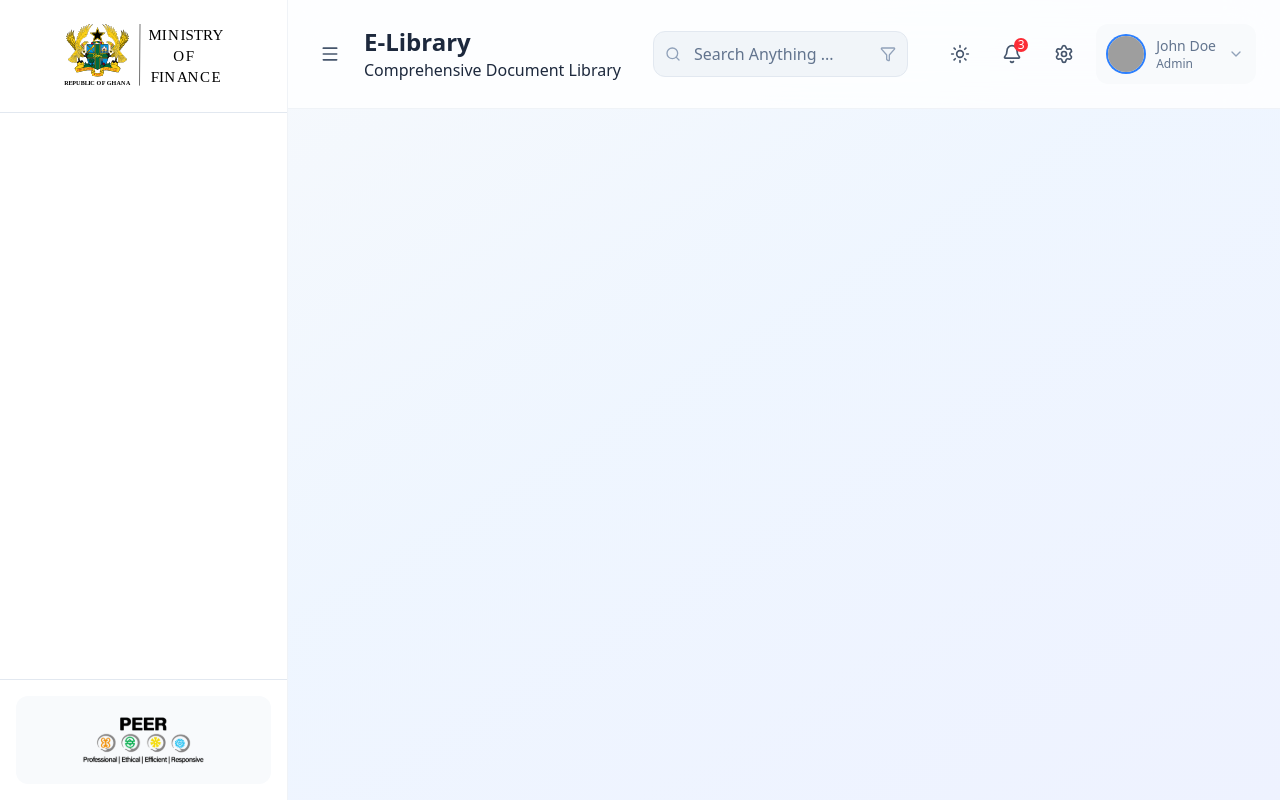
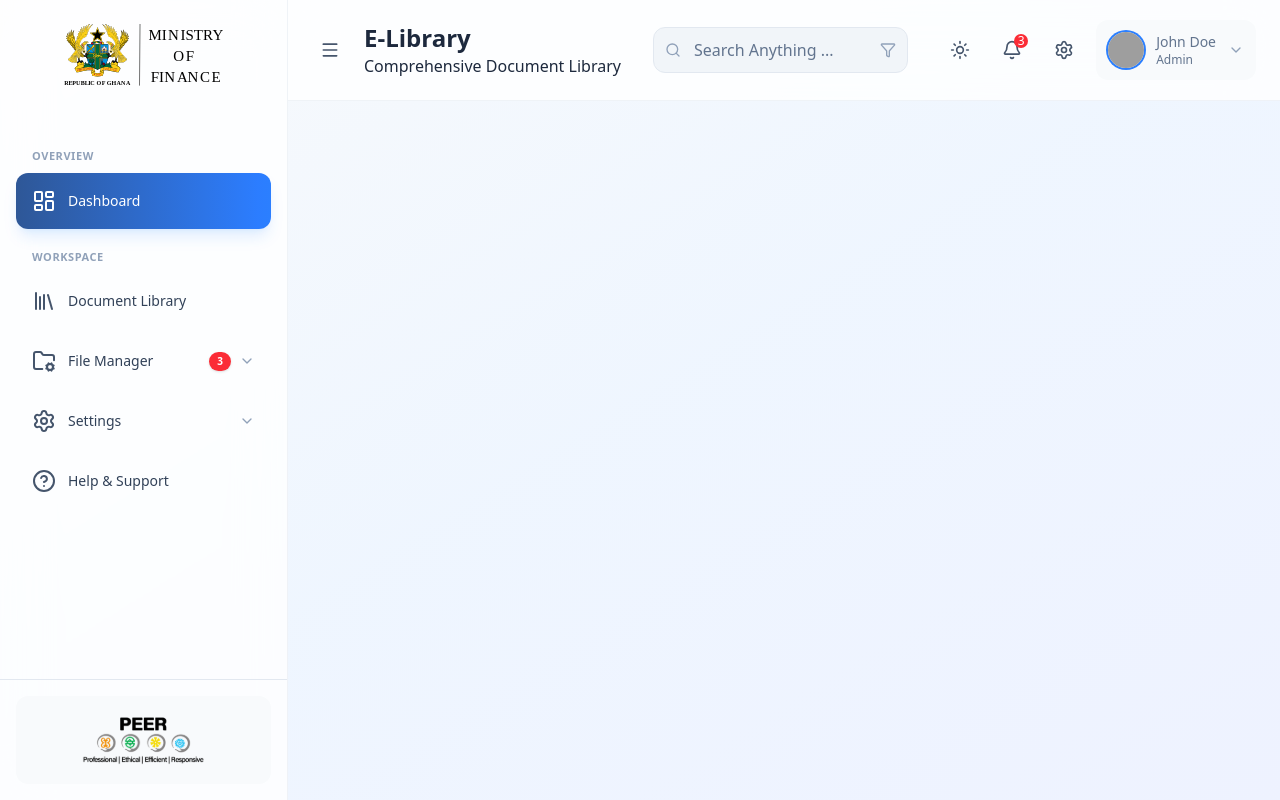
Before and after one commit to Nissau96/e-library, a React (Vite) app: page / in a window 1280 px wide. Built offline with nearby package versions, Linux system fonts and the light colour scheme; grey boxes are pictures that could not be loaded.

Commit message:
Adding Toggle functions to sidebar

```diff
--- a/src/App.css
+++ b/src/App.css
@@ -2,7 +2,7 @@
 
 @layer components {
   .sidebar-theme {
-    @apply transition duration-300 ease-in-out bg-white/80 dark:bg-slate-900/80 backdrop-blur-xl border-r border-slate-200/50 dark:border-slate-700/50 flex flex-col relative z-10;
+    @apply transition-all duration-300 ease-in-out bg-white/80 dark:bg-slate-900/80 backdrop-blur-xl border-r border-slate-200/50 dark:border-slate-700/50 flex flex-col relative z-10;
   }
   .search-input {
     @apply w-full pl-10 pr-4 py-2.5 bg-slate-100 dark:bg-slate-800 border border-slate-200 dark:border-slate-700 rounded-xl text-slate-800 dark:text-white placeholder-slate-500 focus:outline-none focus:ring-2 focus:ring-blue-500 focus:border-transparent transition-all;
--- a/src/App.jsx
+++ b/src/App.jsx
@@ -3,12 +3,26 @@ import Sidebar from './components/Layouts/Sidebar';
 import Header from './components/Layouts/Header';
 
 export default function App() {
+
+  const [sideBarCollapsed, setSideBarCollapsed] = React.useState(false);
+  const [currentPage, setCurrentPage] = React.useState('dashboard');
+
+
+
+
   return (
     <div className='min-h-screen bg-linear-to-br from-slate-50 via-blue-50 to-indigo-50 dark:from-slate-900 dark:via-slate-800 dark:to-slate-900 transition-all duration-500'>
       <div className="flex h-screen overflow-hidden">
-        <Sidebar />
+        <Sidebar
+          collapsed={sideBarCollapsed}
+          onToggleSidebar={() => setSideBarCollapsed(!sideBarCollapsed)}
+          currentPage={currentPage}
+          onPageChange={setCurrentPage}
+        />
         <div className="flex-1 flex flex-col overflow-hidden">
-          <Header />
+          <Header
+          sideBarCollapsed={sideBarCollapsed}
+          onToggleSidebar={() => setSideBarCollapsed(!sideBarCollapsed)} />
         </div>
       </div>
     </div>
--- a/src/components/Layouts/Header.jsx
+++ b/src/components/Layouts/Header.jsx
@@ -1,13 +1,13 @@
 import { Bell, ChevronDown, Filter, Menu, Search, Settings, Sun } from 'lucide-react';
 import React from 'react';
 
-export default function Header() {
+export default function Header({ sideBarCollapsed, onToggleSidebar }) {
   return (
-    <div className='bg-white/80 dark:bg-slate-900/80 backdrop-blur-xl border-b border-slate-200/50 darker:border-slate-700/50 px-6 py-6'>
+    <div className='bg-white/80 dark:bg-slate-900/80 backdrop-blur-xl border-b border-slate-200/50 darker:border-slate-700/50 px-6 py-5'>
         <div className="flex items-center justify-between">
             {/* Left Section */}
             <div className="flex items-center space-x-4">
-                <button className="p-2 rounded-lg text-slate-600 dark:text-slate-300 hover:bg-slate-100 dark:hover:bg-slate-800 transition-colors">
+                <button className="p-2 rounded-lg text-slate-600 dark:text-slate-300 hover:bg-slate-100 dark:hover:bg-slate-800 transition-colors" onClick={onToggleSidebar}>
                     <Menu className='w-5 h-5' />
                 </button>
 
--- a/src/components/Layouts/Sidebar.jsx
+++ b/src/components/Layouts/Sidebar.jsx
@@ -1,55 +1,157 @@
 import React from "react";
+import { navMenuGroups } from "./nav-menu-links";
+import { ChevronDown, ChevronRight } from "lucide-react";
 
-export default function Sidebar() {
+export default function Sidebar({ collapsed, onToggle, currentPage, onPageChange }) {
+
+  // Initialize state (using a Set for O(1) lookups)
+  const [expandedItems, setExpandedItems] = React.useState(new Set([]));
+
+  const toggleExpanded = (itemId) => {
+    setExpandedItems((prev) => {
+      const newExpanded = new Set(prev);
+      if (newExpanded.has(itemId)) {
+        newExpanded.delete(itemId);
+      } else {
+        newExpanded.add(itemId);
+      }
+      return newExpanded;
+    });
+  };
+
   return (
-    <div className="w-72 sidebar-theme flex flex-col h-full bg-white dark:bg-slate-900 transition-colors duration-300">
+    <div className={`${collapsed ? "w-24" : "w-72"} sidebar-theme`}>
 
       {/* ================= TOP SECTION (Ministry Logo) ================= */}
-      <div className="p-6 border-b border-slate-200 dark:border-slate-700/50">
+      <div className="p-6">
         <div className="flex items-center justify-center">
-
-          {/* 1. Light Mode Logo (Visible by default, hidden in dark mode) */}
-          <img
-            src="/src/assets/images/Asset-8.svg"
-            alt="Ministry of Finance"
-            className="w-48 h-16 object-contain mx-auto block dark:hidden"
-          />
-
-          {/* 2. Dark Mode Logo (Hidden by default, visible in dark mode) */}
-          <img
-            src="/src/assets/images/LOGO copy.png"
-            alt="Ministry of Finance"
-            className="w-48 h-16 object-contain mx-auto hidden dark:block"
-          />
-
+          {!collapsed ? (
+            /* EXPANDED: Show Large Logo */
+            <>
+              <img src="/src/assets/images/Asset-8.svg" alt="Ministry of Finance" className="w-48 h-16 object-contain mx-auto block dark:hidden" />
+              <img src="/src/assets/images/LOGO copy.png" alt="Ministry of Finance" className="w-48 h-16 object-contain mx-auto hidden dark:block" />
+            </>
+          ) : (
+            /* COLLAPSED: Show Small Icon (FIXED WIDTH) */
+            /* Changed w-48 to w-12 to fit inside the w-24 sidebar */
+            <>
+              <img src="/src/assets/images/MoFEP_Logo__6_-removebg-preview.png" alt="Ministry of Finance" className="w-12 h-auto object-contain mx-auto block dark:hidden" />
+              <img src="/src/assets/images/MoFEP_Logo__3_-removebg-preview.png" alt="Ministry of Finance" className="w-12 h-auto object-contain mx-auto hidden dark:block" />
+            </>
+          )}
         </div>
       </div>
 
       {/* ================= NAVIGATION ================= */}
       <nav className="flex-1 p-4 space-y-2 overflow-y-auto">
-        {/* Nav items go here */}
+        {navMenuGroups.map((group, groupIndex) => (
+          <div key={groupIndex}>
+
+            {/* Group Title - Hide text when collapsed for cleaner look */}
+            <h3 className={`px-4 text-[11px] font-bold text-slate-400 uppercase tracking-wider mb-2 mt-5 ${collapsed ? 'text-center' : ''}`}>
+              {collapsed ? ' ' : group.title}
+            </h3>
+
+            {/* Group Items */}
+            <div className="space-y-1">
+              {group.items.map((item) => {
+                const hasSubmenu = item.submenu && item.submenu.length > 0;
+                const isActive = item.id === currentPage;
+                const isExpanded = expandedItems.has(item.id);
+
+                return (
+                  <div key={item.id}>
+
+                    {/* Main Item */}
+                    <div
+                      onClick={() => hasSubmenu ? toggleExpanded(item.id) : onPageChange(item.id)}
+                      className={`
+                        flex items-center ${collapsed ? 'justify-center' : 'justify-between'} p-4 rounded-xl transition-all duration-200 cursor-pointer select-none
+                        ${isActive
+                          ? 'bg-gradient-to-r from-[#2e5797] to-blue-500 text-white shadow-lg shadow-blue-200/50 dark:shadow-none'
+                          : 'hover:bg-slate-100 dark:hover:bg-slate-800/50 text-slate-700 dark:text-slate-300'
+                        }
+                      `}
+                    >
+                      {/* Left Side: Icon + Label */}
+                      <div className="flex items-center space-x-3">
+                        <item.icon className={`w-6 h-6 ${isActive ? 'text-white' : 'text-slate-600 dark:text-slate-400'}`} />
+                        {!collapsed && <span className="font-medium text-sm">{item.label}</span>}
+                      </div>
+
+                      {/* Right Side: Badge & Chevron (Hidden when collapsed) */}
+                      {!collapsed && (
+                        <div className="flex items-center gap-2">
+                          {item.badge && (
+                            <span className={`
+                              px-2 py-0.5 rounded-full text-[10px] font-bold shadow-sm
+                              ${isActive ? 'bg-white text-blue-600' : 'bg-red-500 text-white'}
+                            `}>
+                              {item.badge}
+                            </span>
+                          )}
+
+                          {hasSubmenu && (
+                            <ChevronDown
+                              size={16}
+                              className={`transition-transform duration-200 ${isActive ? 'text-white/80' : 'text-slate-400'} ${isExpanded ? 'rotate-180' : ''}`}
+                            />
+                          )}
+                        </div>
+                      )}
+                    </div>
+
+                    {/* Submenu Items - Only show if NOT collapsed */}
+                    {!collapsed && hasSubmenu && isExpanded && (
+                      <div className="mt-1 ml-4 pl-4 border-l border-slate-200 dark:border-slate-700 space-y-1 animate-in slide-in-from-top-2 duration-200">
+                        {item.submenu.map((subItem) => {
+                          const isSubActive = subItem.id === currentPage;
+
+                          return (
+                            <div
+                              key={subItem.id}
+                              onClick={(e) => {
+                                e.stopPropagation();
+                                onPageChange(subItem.id);
+                              }}
+                              className={`
+                                flex items-center justify-between px-4 py-2 text-sm rounded-lg transition-colors cursor-pointer
+                                ${isSubActive
+                                  ? 'text-white bg-gradient-to-r from-[#2e5797] to-blue-500 font-medium'
+                                  : 'text-slate-500 hover:text-slate-900 dark:text-slate-400 dark:hover:text-slate-200 hover:bg-slate-50 dark:hover:bg-slate-800/30'
+                                }
+                              `}
+                            >
+                              <span>{subItem.label}</span>
+                              {subItem.badge && (
+                                <span className="bg-slate-200 text-blue-600 dark:bg-slate-700 dark:text-blue-300 px-2 py-1 rounded text-[10px] font-semibold">
+                                  {subItem.badge}
+                                </span>
+                              )}
+                            </div>
+                          );
+                        })}
+                      </div>
+                    )}
+
+                  </div>
+                );
+              })}
+            </div>
+          </div>
+        ))}
       </nav>
 
-      {/* ================= BOTTOM SECTION (PEER Logo) ================= */}
-      <div className="p-4 border-t border-slate-200 dark:border-slate-700/50">
-        <div className="flex justify-center space-x-3 p-3 rounded-xl bg-slate-50 dark:bg-slate-800/50">
-
-           {/* 1. Light Mode PEER Logo */}
-           <img
-             src="/src/assets/images/peerblack.svg"
-             alt="PEER Logo"
-             className="w-48 h-16 object-contain mx-auto block dark:hidden"
-           />
-
-           {/* 2. Dark Mode PEER Logo */}
-           <img
-             src="/src/assets/images/PEER-white.png"
-             alt="PEER Logo"
-             className="w-48 h-16 object-contain mx-auto hidden dark:block"
-           />
-
+      {/* ================= BOTTOM SECTION ================= */}
+      {/* Optimization: Hide bottom logo when collapsed to prevent layout break */}
+      {!collapsed && (
+        <div className="p-4 border-t border-slate-200 dark:border-slate-700/50">
+          <div className="flex justify-center space-x-3 p-3 rounded-xl bg-slate-50 dark:bg-slate-800/50">
+            <img src="/src/assets/images/peerblack.svg" alt="PEER Logo" className="w-48 h-16 object-contain mx-auto block dark:hidden" />
+            <img src="/src/assets/images/PEER-white.png" alt="PEER Logo" className="w-48 h-16 object-contain mx-auto hidden dark:block" />
+          </div>
         </div>
-      </div>
+      )}
     </div>
   );
 }
--- a/src/components/Layouts/nav-menu-links.js
+++ b/src/components/Layouts/nav-menu-links.js
@@ -6,34 +6,42 @@ import {
     HelpCircle
 } from 'lucide-react';
 
-export const navMenuLinks = [
+export const navMenuGroups = [
+    {
+        title: "Overview",
+        items: [
             {
                 id: 'dashboard',
                 icon: LayoutDashboard,
                 label: 'Dashboard',
                 active: true,
-        submenu: [],
-        role: 'admin'
+                role: 0
+            }
+        ]
     },
+    {
+        title: "Workspace",
+        items: [
             {
                 id: 'document-library',
                 icon: Library,
                 label: 'Document Library',
                 active: false,
                 submenu: [],
-        role: 'user'
+                role: 0
             },
             {
-        id: 'document-management',
+                id: 'file-manager',
                 icon: FolderCog,
-        label: 'Document Management',
+                label: 'File Manager',
                 active: false,
+                badge: '3',
                 submenu: [
                     { id: 'upload', label: 'Upload' },
-            { id: 'approval', label: 'Approval' },
+                    { id: 'approval', label: 'Workflow', badge: 'New' },
                     { id: 'recycle-bin', label: 'Recycle Bin' }
                 ],
-        role: 'admin'
+                role: 0
             },
             {
                 id: 'settings',
@@ -44,7 +52,7 @@ export const navMenuLinks = [
                     { id: 'profile', label: 'Profile' },
                     { id: 'reset-password', label: 'Reset Password' }
                 ],
-        role: 'user'
+                role: 0
             },
             {
                 id: 'help-support',
@@ -52,6 +60,8 @@ export const navMenuLinks = [
                 label: 'Help & Support',
                 active: false,
                 submenu: [],
-        role: 'user'
+                role: 0
+            }
+        ]
     }
 ];
--- a/vite.config.js
+++ b/vite.config.js
@@ -8,4 +8,7 @@ export default defineConfig({
     react(),
     tailwindcss()
   ],
+  server: {
+    port: 3000,
+  }
 })
```
Also changed, not shown: src/assets/images/MoFEP_Logo__6_-removebg-preview.png (added). Lines whose indentation alone changed are shown as unchanged.
